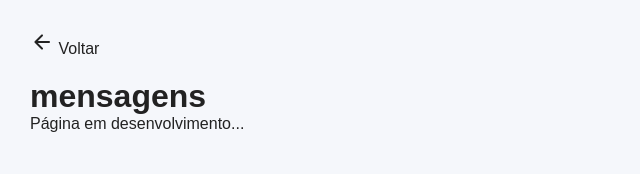
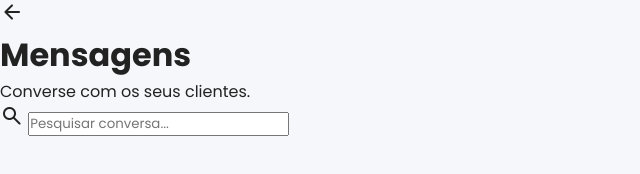
Before and after one commit to ramideilliasse-dev/Commerce, a plain HTML site: page merchant-messages.html in a window 1280 px wide. Shown: the whole page, without its empty margins (0-640 px from the left). Drawn offline with nearby package versions, Linux system fonts and the light colour scheme.

Commit message:
Update merchant-messages.html for styling and content

```diff
--- a/merchant-messages.html
+++ b/merchant-messages.html
@@ -7,9 +7,13 @@
 
 <meta name="viewport" content="width=device-width, initial-scale=1.0">
 
-<title>mensagens | Toma</title>
+<title>Mensagens | Toma</title>
 
 <link rel="stylesheet" href="merchant-dashboard-v2.css">
+
+<link rel="stylesheet" href="merchant-messages.css">
+
+<link href="https://fonts.googleapis.com/css2?family=Poppins:wght@300;400;500;600;700&display=swap" rel="stylesheet">
 
 <link href="https://fonts.googleapis.com/css2?family=Material+Symbols+Rounded" rel="stylesheet">
 
@@ -17,9 +21,15 @@
 
 <body>
 
-<div style="padding:30px;">
+<div class="productsPage">
 
-<a href="merchant-dashboard-v2.html">
+<header class="productsHeader">
+
+<div class="leftHeader">
+
+<a href="merchant-dashboard-v2.html"
+
+class="backButton">
 
 <span class="material-symbols-rounded">
 
@@ -27,24 +37,68 @@ arrow_back
 
 </span>
 
-Voltar
-
 </a>
 
-<h1 style="margin-top:20px;">
+<div>
 
- mensagens
+<h1>
+
+Mensagens
 
 </h1>
 
 <p>
 
-Página em desenvolvimento...
+Converse com os seus clientes.
 
 </p>
 
 </div>
 
+</div>
+
+</header>
+
+<section class="searchSection">
+
+<div class="searchBox">
+
+<span class="material-symbols-rounded">
+
+search
+
+</span>
+
+<input
+
+type="text"
+
+id="searchMessage"
+
+placeholder="Pesquisar conversa...">
+
+</div>
+
+</section>
+
+<section
+
+id="messagesContainer"
+
+class="messagesContainer">
+
+<!-- Conversas aparecerão aqui -->
+
+</section>
+
+</div>
+
+<script type="module"
+
+src="./js/merchant-messages.js">
+
+</script>
+
 </body>
 
 </html>
```
